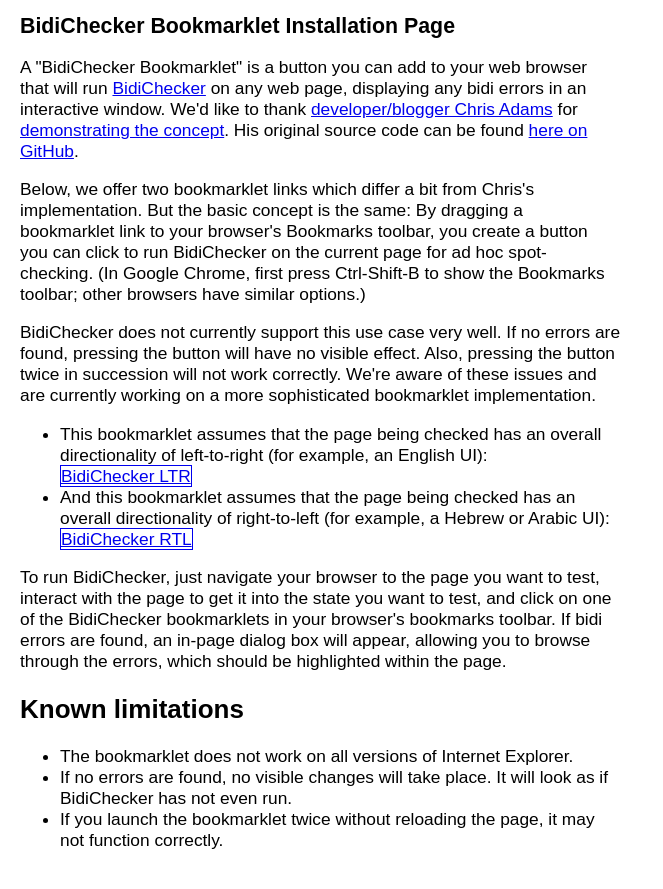
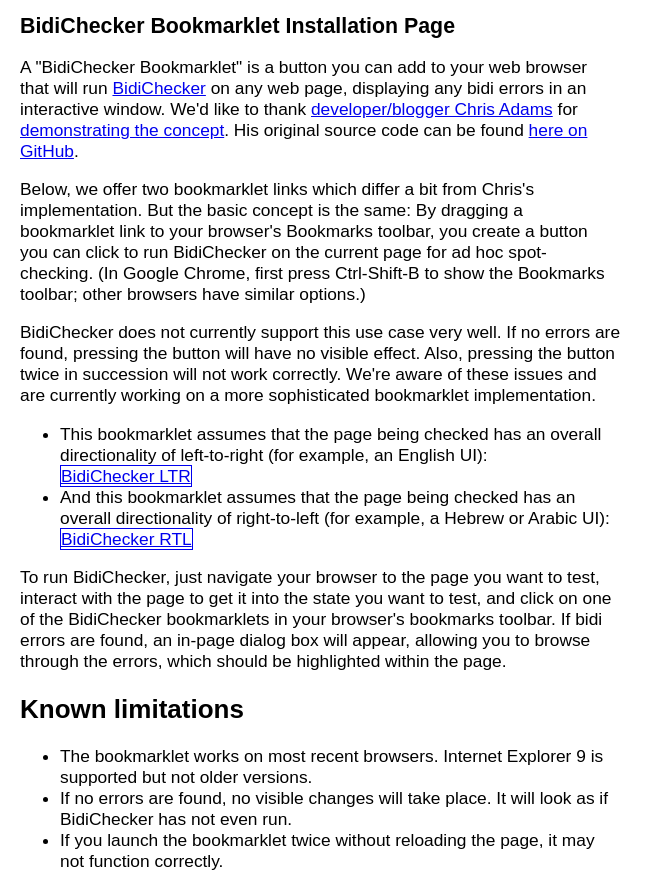
Before and after one commit to rahulbussa/bidichecker, a plain HTML site: page src/install_bookmarklet.html in a window 1280 px wide. Shown: the whole page, without its empty margins (0-663 px from the left). Before the commit the page ends 868 px from the top, so only its background shows below. Drawn offline with Linux system fonts and the light colour scheme.

Commit message:
Clarify language about browser support.

```diff
--- a/src/install_bookmarklet.html
+++ b/src/install_bookmarklet.html
@@ -66,8 +66,8 @@
     <h2>Known limitations</h2>
 
     <ul>
-      <li>The bookmarklet does not work on all versions of Internet
-        Explorer.</li>
+      <li>The bookmarklet works on most recent browsers. Internet Explorer 9
+        is supported but not older versions.</li>
       <li>If no errors are found, no visible changes will take place. It will
         look as if BidiChecker has not even run.</li>
       <li>If you launch the bookmarklet twice without reloading the page, it
```
